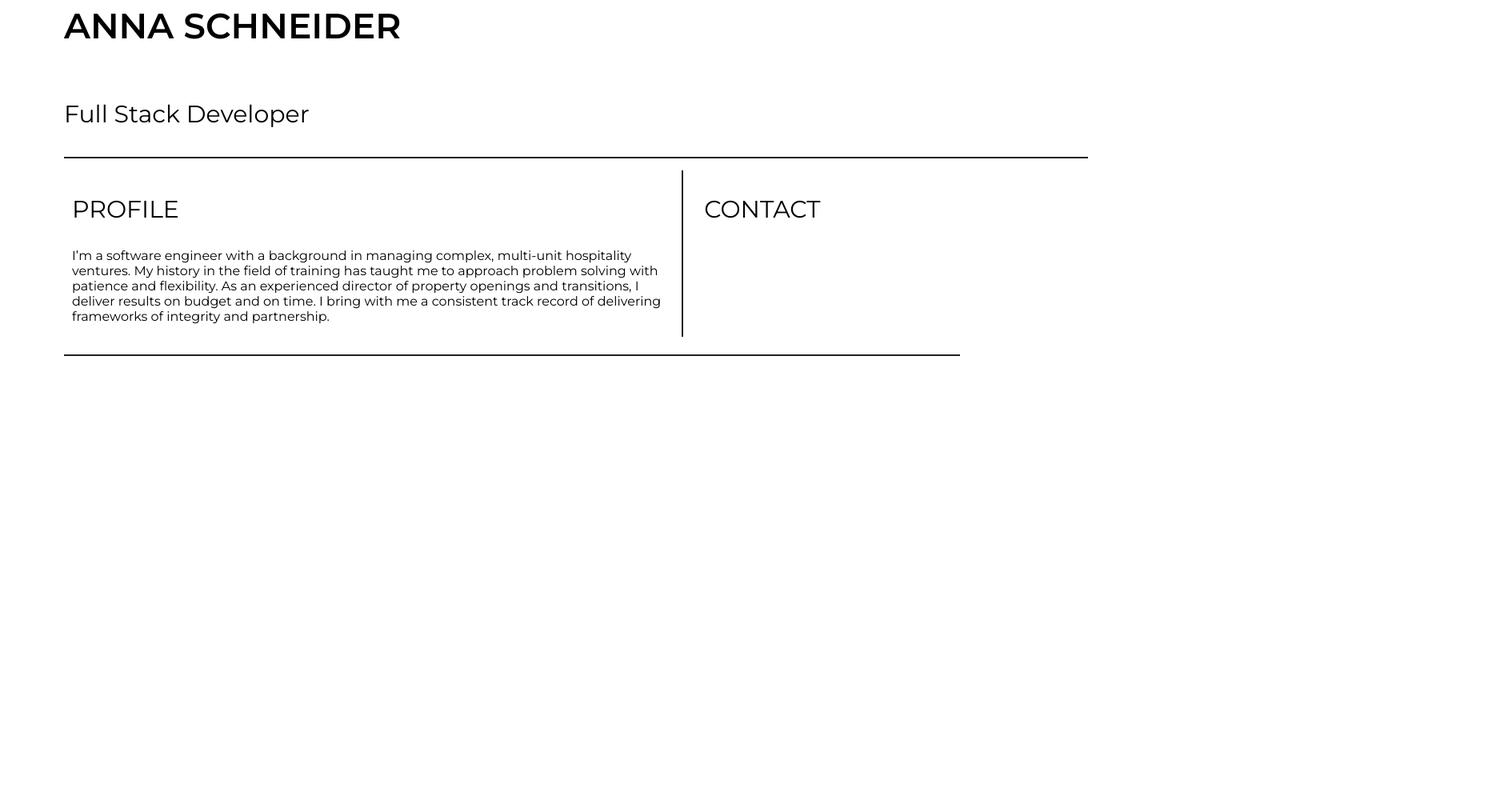
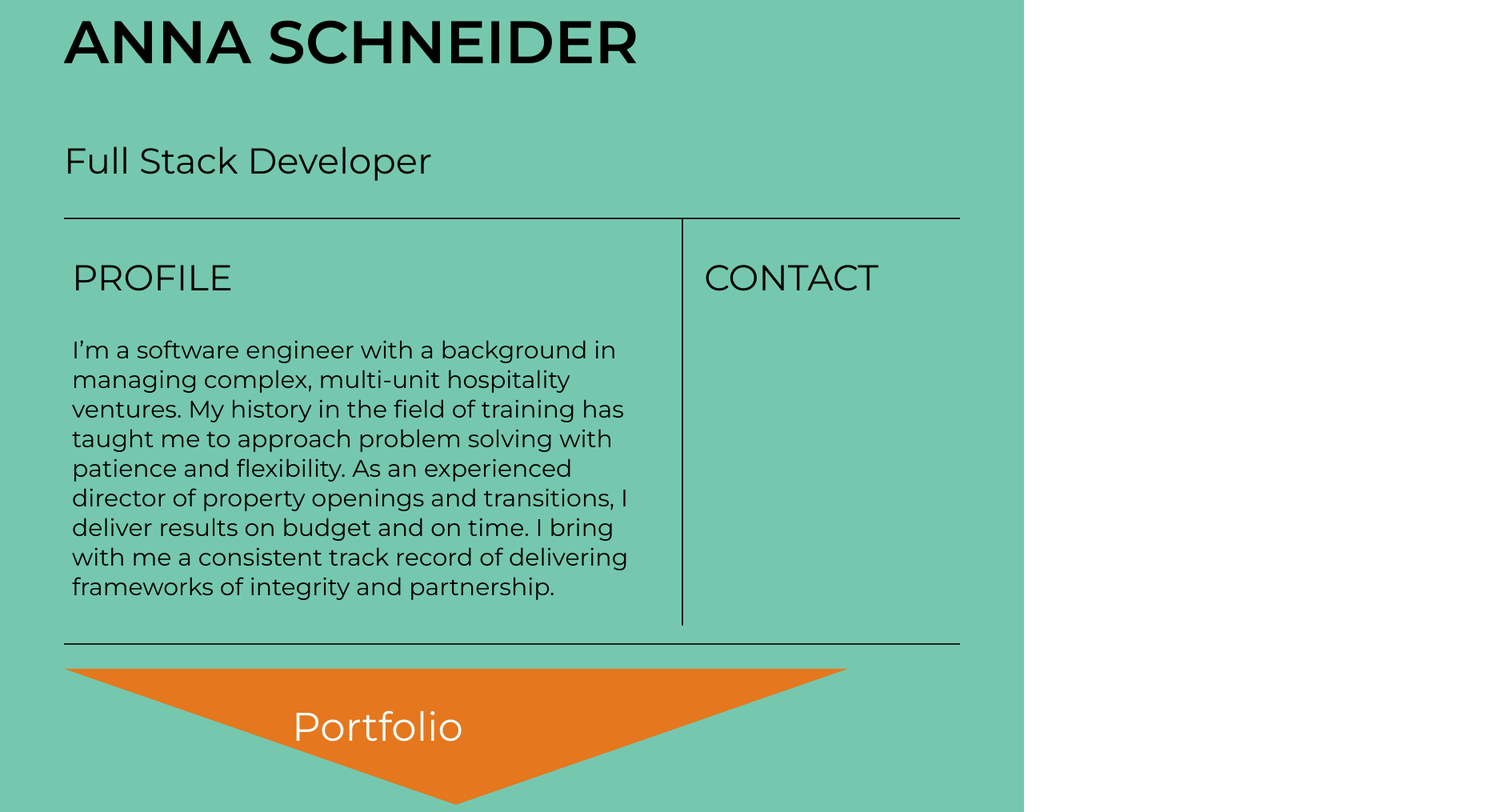
Before and after one commit to anna-schneider/Portfolio, a React (Create React App) app: page / in a window 1280 px wide. Shown: the part 60-1075 px from the top of the page at 80% size, 1880 px wide, since content can reach past the window. Before the commit the page ends 800 px from the top, so only its background shows below. Built offline with nearby package versions, Linux system fonts and the light colour scheme.

Commit message:
landing styled

```diff
--- a/src/App.css
+++ b/src/App.css
@@ -3,16 +3,28 @@
 	font-family: "Montserrat", sans-serif;
 }
 
+.landing {
+	background-color: rgb(117, 200, 174);
+	padding: 20px 0;
+}
+
+.brand {
+	font-size: 30px;
+}
+
 .profile,
 .contact {
-	font-size: 30px;
+	font-size: 45px;
 	font-weight: 400;
+}
+
+.top-level-container {
+	margin: 0 80px;
 }
 
 .profile-contact-container {
 	display: flex;
 	align-self: center;
-	margin: 0 80px;
 	padding-bottom: 22px;
 	border-bottom: #202020 solid 2px;
 }
@@ -28,3 +40,52 @@
 	width: 30%;
 	padding-left: 16px;
 }
+
+.triangle .portfolio {
+	font-size: 50px;
+	font-weight: 400;
+	margin: -140px 0 0 -100px;
+	color: azure;
+}
+
+.triangle {
+	margin: 30px 80px;
+	border-color: rgb(229, 119, 30) transparent;
+	border-style: solid;
+	border-width: 170px 490px 0px 490px;
+	height: 0px;
+	width: 0px;
+}
+
+.triangle2 {
+	margin: 30px 30% 30px 0;
+	position: relative;
+	display: flex;
+	width: 70%;
+}
+
+.triangle2 .portfolio {
+	font-size: 50px;
+	font-weight: 400;
+	color: azure;
+	position: relative;
+	z-index: 2;
+	align-self: center;
+	margin-left: auto;
+	margin-right: auto;
+}
+
+.triangle2::before {
+	content: " ";
+	position: absolute;
+	border-color: rgb(229, 119, 30) transparent;
+	border-style: solid;
+	border-width: 170px 490px 0px 490px;
+	display: block;
+	height: 0px;
+	width: 0px;
+	z-index: 1;
+	left: 15%;
+	right: 50%;
+	margin: 0 -15%;
+}
--- a/src/App.js
+++ b/src/App.js
@@ -6,22 +6,33 @@ import Header from "./components/header/Header"
 function App() {
 	return (
 		<div className="App">
-			<Header />
-			<div className="profile-contact-container">
+			<div className="landing">
+				<Header className={"top-level-container"} />
+				<div className="profile-contact-container top-level-container">
 					<div className="profile-container">
 						<h3 className="profile">PROFILE</h3>
-					<p>
+						<p className="brand">
 							I’m a software engineer with a background in managing complex,
-						multi-unit hospitality ventures. My history in the field of training
-						has taught me to approach problem solving with patience and
-						flexibility. As an experienced director of property openings and
-						transitions, I deliver results on budget and on time. I bring with
-						me a consistent track record of delivering frameworks of integrity
-						and partnership.
+							multi-unit hospitality ventures. My history in the field of
+							training has taught me to approach problem solving with patience
+							and flexibility. As an experienced director of property openings
+							and transitions, I deliver results on budget and on time. I bring
+							with me a consistent track record of delivering frameworks of
+							integrity and partnership.
 						</p>
 					</div>
 					<div className="contact-container">
 						<h3 className="contact">CONTACT</h3>
+						<div className="git"></div>
+					</div>
+				</div>
+				{/* <div className="triangle">
+					<h2 className="portfolio">Portfolio</h2>
+				</div> */}
+				<div className="top-level-container">
+					<div className="triangle2">
+						<h2 className="portfolio">Portfolio</h2>
+					</div>
 				</div>
 			</div>
 		</div>
--- a/src/components/header/Header.css
+++ b/src/components/header/Header.css
@@ -1,5 +1,5 @@
 header {
-	font-size: 44px;
+	font-size: 75px;
 	font-weight: 600;
 	margin-top: 35px;
 }
@@ -8,8 +8,7 @@ header {
 	font-family: "Montserrat", sans-serif;
 	border-top: #202020 solid 2px;
 	border-bottom: #202020 solid 2px;
-	margin: 30px 80px 15px 80px;
-	width: 100%;
+	margin-top: 30px;
 }
 
 .name,
@@ -24,7 +23,7 @@ header {
 
 .title {
 	padding-bottom: 8px;
-	font-size: 30px;
+	font-size: 45px;
 	font-weight: 400;
 }
 
--- a/src/components/header/Header.jsx
+++ b/src/components/header/Header.jsx
@@ -2,10 +2,10 @@ import React from "react"
 
 import "./Header.css"
 
-export default function Header() {
+export default function Header(props) {
 	return (
 		<>
-			<div className="header">
+			<div className={`${props.className} header`}>
 				<header className="name typewriter-anime">ANNA SCHNEIDER</header>
 				<h2 className="title typewriter-anime2">Full Stack Developer</h2>
 			</div>
```
Also changed, not shown: src/assets/images/GitHub-Mark-32px.png (added). Lines whose indentation alone changed are shown as unchanged.
